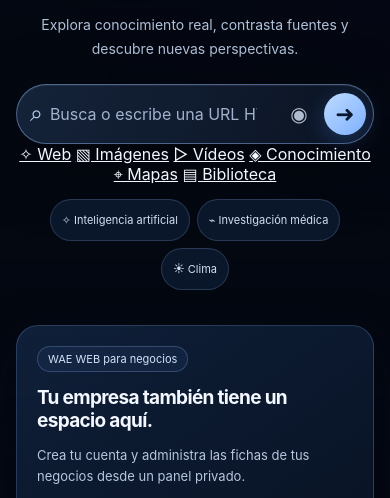
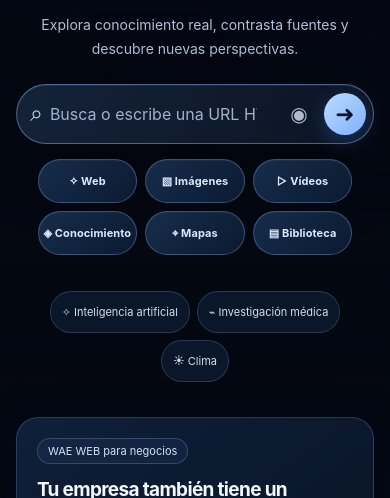
Before and after one commit to aleexwae4-lab/Waeweb, an Electron app: page public/index.html in a window 390 px wide. Shown: the part 326-824 px from the top of the page. Drawn offline with Linux system fonts and the light colour scheme; no server answers.

Commit message:
style(nav): visible mobile-friendly premium category access

```diff
--- a/public/styles.css
+++ b/public/styles.css
@@ -805,3 +805,20 @@ button:focus-visible,a:focus-visible,input:focus-visible,select:focus-visible,te
 .web-result .web-index-action:disabled{cursor:default;opacity:.85}
 .web-index-excerpt{padding:12px 14px;margin:12px 0 3px;border:1px solid rgba(125,186,236,.29);border-radius:12px;background:rgba(20,43,69,.72);font-size:13px;line-height:1.65;color:#ccdcf0;overflow-wrap:anywhere}
 @media(max-width:600px){.web-result .web-index-action{flex:1 1 140px}.web-index-excerpt{padding:10px 11px}}
+
+/* RC Search Recovery: categories remain discoverable without JS event handlers. */
+.hero-section-links{display:flex;flex-wrap:wrap;justify-content:center;gap:9px;
+  max-width:790px;margin:15px auto 21px;padding:0 12px}
+.hero-section-links a{display:inline-flex;align-items:center;justify-content:center;
+  min-height:44px;padding:10px 15px;border-radius:100px;
+  text-decoration:none;font-size:12px;font-weight:750;letter-spacing:.01em;
+  color:#d8eaff;background:linear-gradient(135deg,rgba(23,49,81,.92),rgba(13,28,51,.92));
+  border:1px solid rgba(153,190,243,.30);
+  box-shadow:inset 0 1px rgba(255,255,255,.04);
+  transition:background .17s,border-color .17s,transform .17s}
+.hero-section-links a:hover,.hero-section-links a:focus-visible{
+  color:#fff;border-color:#94c5ff;background:linear-gradient(120deg,#245c96,#304b89);
+  transform:translateY(-1px)}
+@media(max-width:540px){.hero-section-links{display:grid;grid-template-columns:repeat(3,minmax(0,1fr));gap:8px;padding:0 2px}
+  .hero-section-links a{font-size:11px;padding:9px 5px;min-width:0}}
+@media(prefers-reduced-motion:reduce){.hero-section-links a{transition:none}}
```
